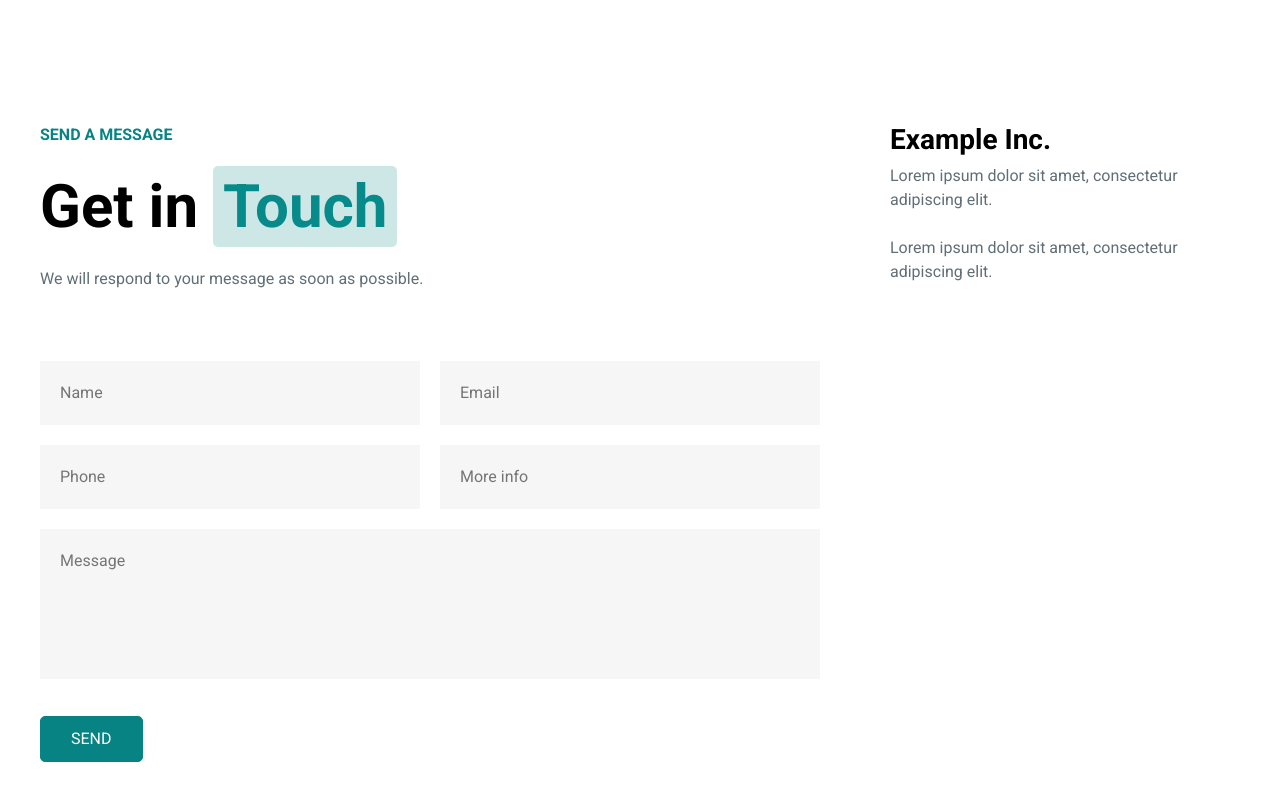
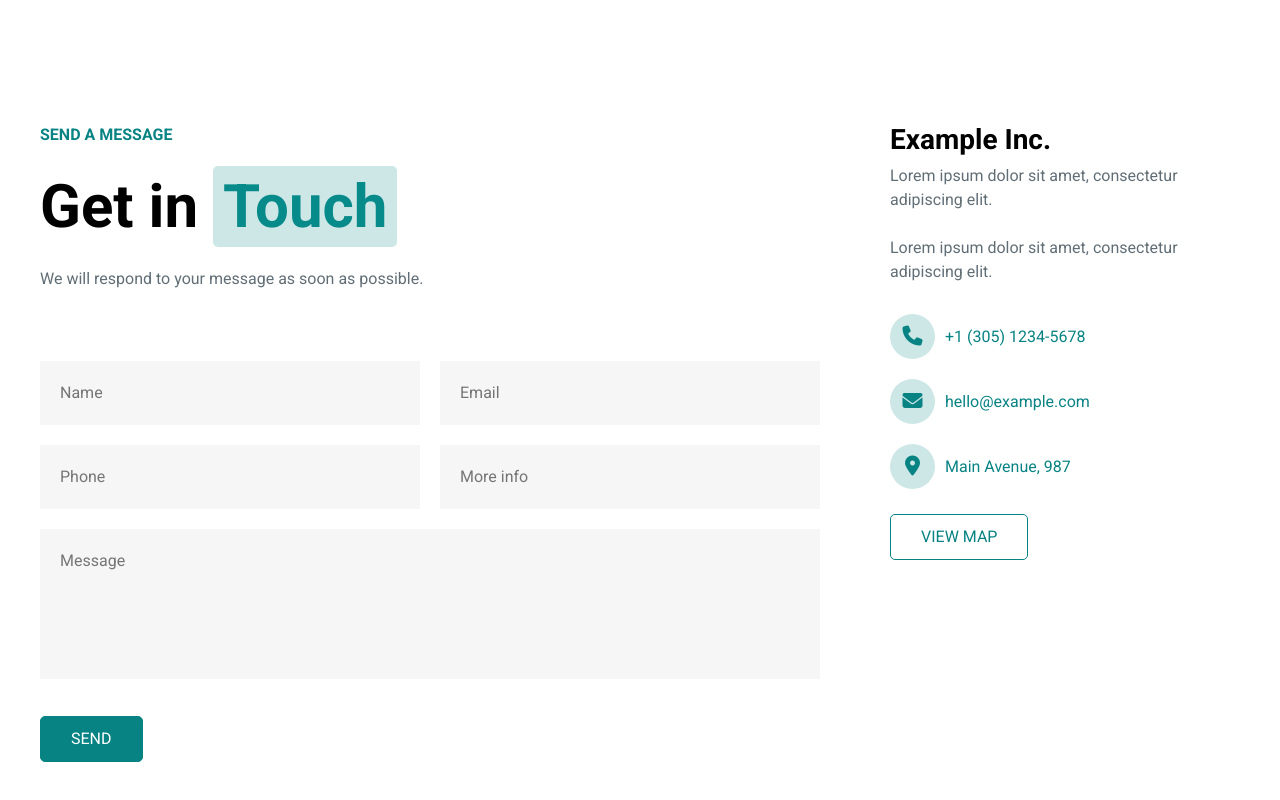
Before and after one commit to alessandro-cordoglio/proj-html-vuejs, a Vue app: page / in a window 1280 px wide. Shown: the part 6294-7094 px from the top of the page. Built offline with nearby package versions, Linux system fonts and the light colour scheme.

Commit message:
add:stile footer

```diff
--- a/src/components/AppMain.vue
+++ b/src/components/AppMain.vue
@@ -396,6 +396,27 @@
                     <h4 class="fw-bold text-black fs-3">Example Inc.</h4>
                     <div>Lorem ipsum dolor sit amet, consectetur adipiscing elit.</div>
                     <div class="mt-4">Lorem ipsum dolor sit amet, consectetur adipiscing elit.</div>
+                    <div class="message_info_container">
+                        <div class="info_ d-flex align-items-center">
+                            <div class="info_pic">
+                                <i class="fa-solid fa-phone"></i>
+                            </div>
+                            <span>+1 (305) 1234-5678</span>
+                        </div>
+                        <div class="info_ d-flex align-items-center">
+                            <div class="info_pic">
+                                <i class="fa-solid fa-envelope"></i>
+                            </div>
+                            <span>hello@example.com</span>
+                        </div>
+                        <div class="info_ d-flex align-items-center">
+                            <div class="info_pic">
+                                <i class="fa-solid fa-location-dot"></i>
+                            </div>
+                            <span>Main Avenue, 987</span>
+                        </div>
+                        <button class="my_button">VIEW MAP</button>
+                    </div>
                 </div>
             </div>
         </section>
@@ -702,6 +723,34 @@
         }
         .right_message-col{
             margin-left: 50px;
+            .message_info_container{
+                button{
+                    margin-top: 25px;
+                    padding-top: 10px;
+                    padding-bottom: 10px;
+                    color: #078384;
+                }
+                margin-top: 30px;
+                .info_{
+                   margin-top: 20px;
+                    span{
+                        color: #088384;
+                    }
+                    .info_pic{
+                        background: rgba($color: #078384, $alpha: 0.2);
+                        border-radius: 50%;
+                        width: 45px;
+                        height: 45px;
+                        padding-top: 12px;
+                        text-align: center;
+                        margin-right: 10px;
+                        i{
+                            color: #088384;
+                            font-size: 20px;
+                        }
+                    }
+                }
+            }
         }
     }
 </style>
--- a/src/style/global.scss
+++ b/src/style/global.scss
@@ -122,6 +122,7 @@ button{
         background-color: transparent;
         &:hover{
             background-color: var(--elements);
+            color: white !important;
         }
     }
     .my_button-fill{
```
Also changed, not shown: src/components/AppFooter.vue (+144 -0 lines).
